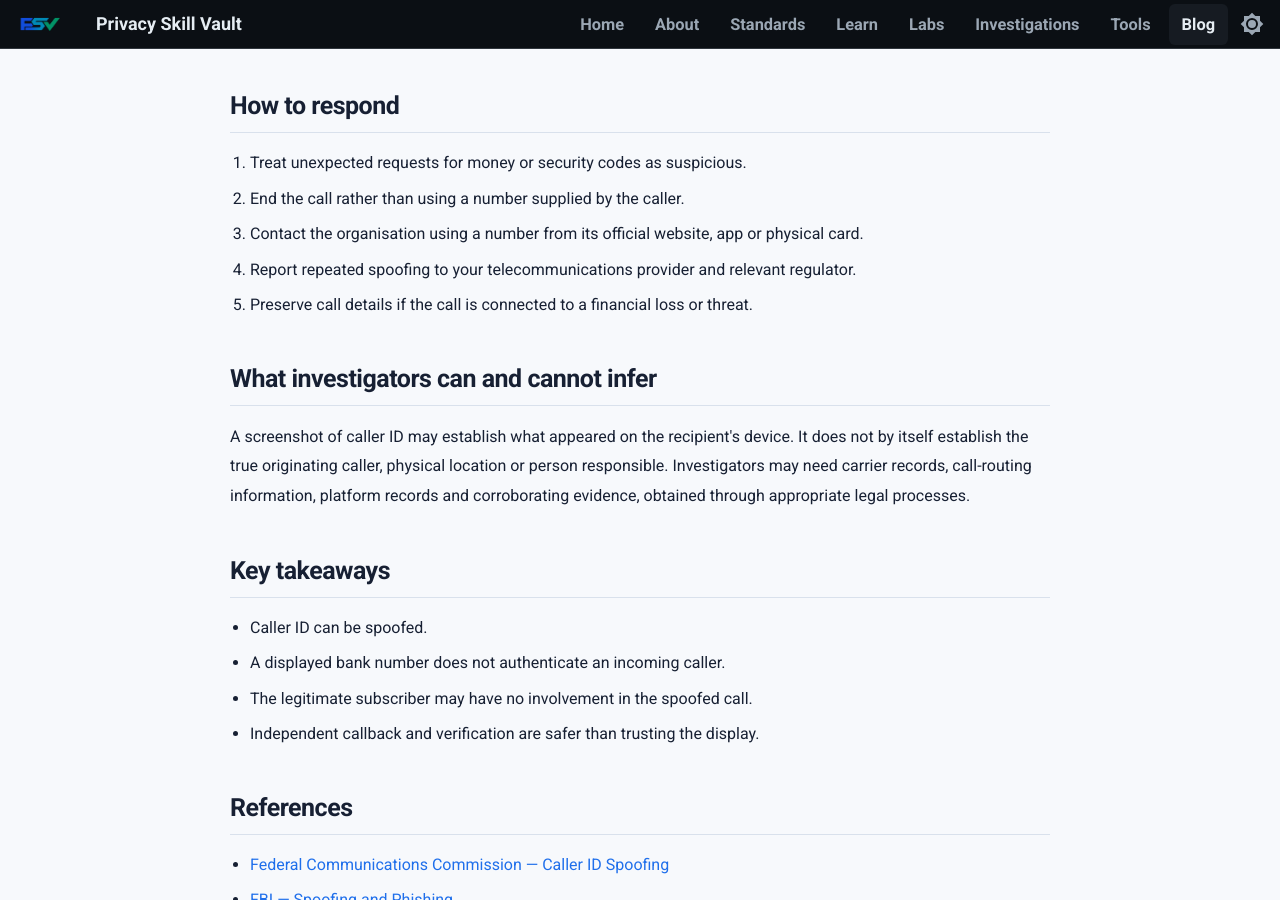
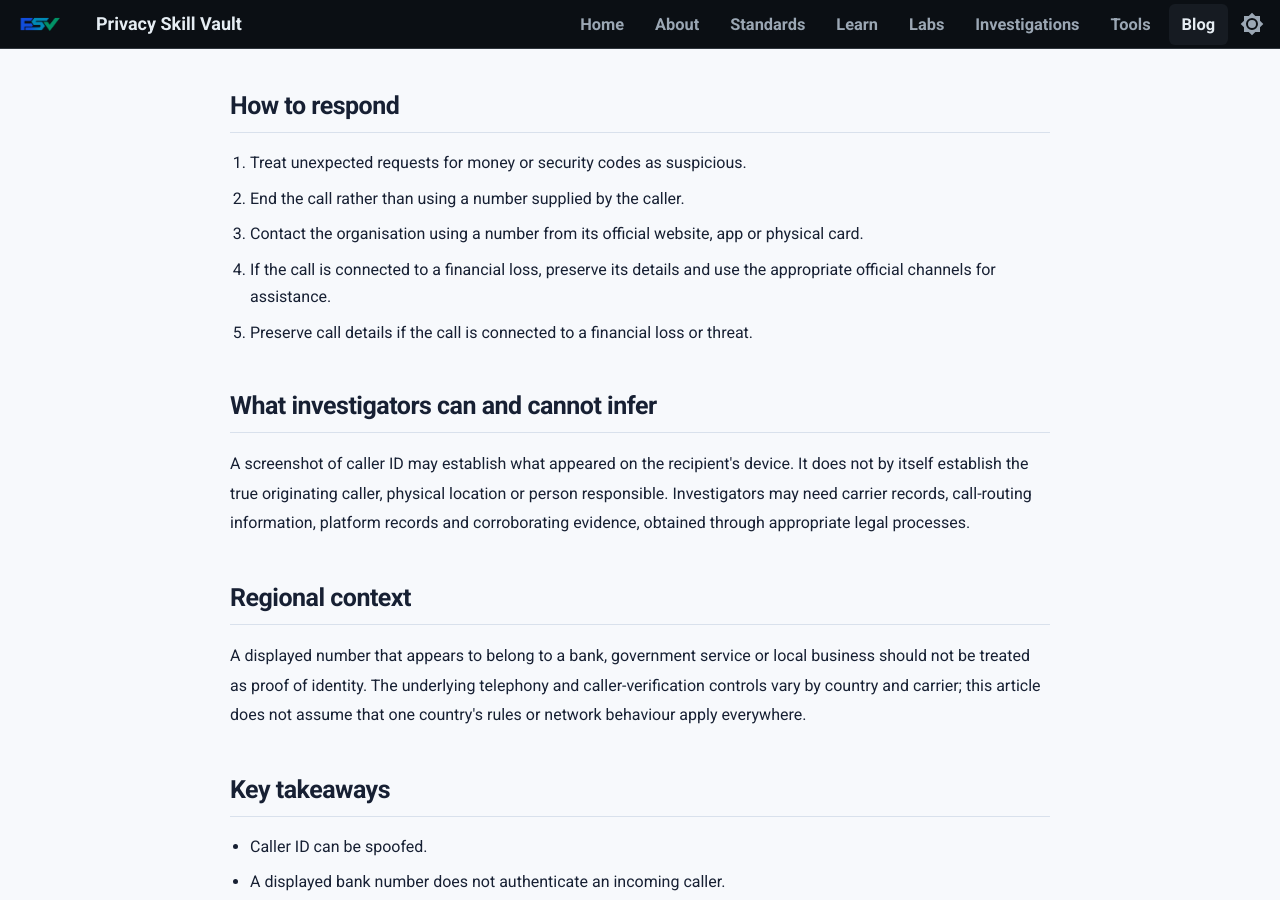
Before and after one commit to PrivacySkillVault/privacyskillvault.github.io, an MkDocs documentation site: the page built from docs/blog/cyber-fraud/caller-id-spoofing/index.md, in a window 1280 px wide and 900 px high, scrolled down 878 px. Built offline with MkDocs 1.6.1 and Material for MkDocs 9.7.7, drawn with Linux system fonts in a browser that asks for light colours.

Commit message:
Regional context and accuracy review: caller-id-spoofing

```diff
--- a/docs/blog/cyber-fraud/caller-id-spoofing/index.md
+++ b/docs/blog/cyber-fraud/caller-id-spoofing/index.md
@@ -23,12 +23,16 @@ Caller ID helps a recipient decide whether to answer. Authentication establishes
 1. Treat unexpected requests for money or security codes as suspicious.
 2. End the call rather than using a number supplied by the caller.
 3. Contact the organisation using a number from its official website, app or physical card.
-4. Report repeated spoofing to your telecommunications provider and relevant regulator.
+4. If the call is connected to a financial loss, preserve its details and use the appropriate official channels for assistance.
 5. Preserve call details if the call is connected to a financial loss or threat.
 
 ## What investigators can and cannot infer
 
 A screenshot of caller ID may establish what appeared on the recipient's device. It does not by itself establish the true originating caller, physical location or person responsible. Investigators may need carrier records, call-routing information, platform records and corroborating evidence, obtained through appropriate legal processes.
+
+## Regional context
+
+A displayed number that appears to belong to a bank, government service or local business should not be treated as proof of identity. The underlying telephony and caller-verification controls vary by country and carrier; this article does not assume that one country's rules or network behaviour apply everywhere.
 
 ## Key takeaways
 
```
